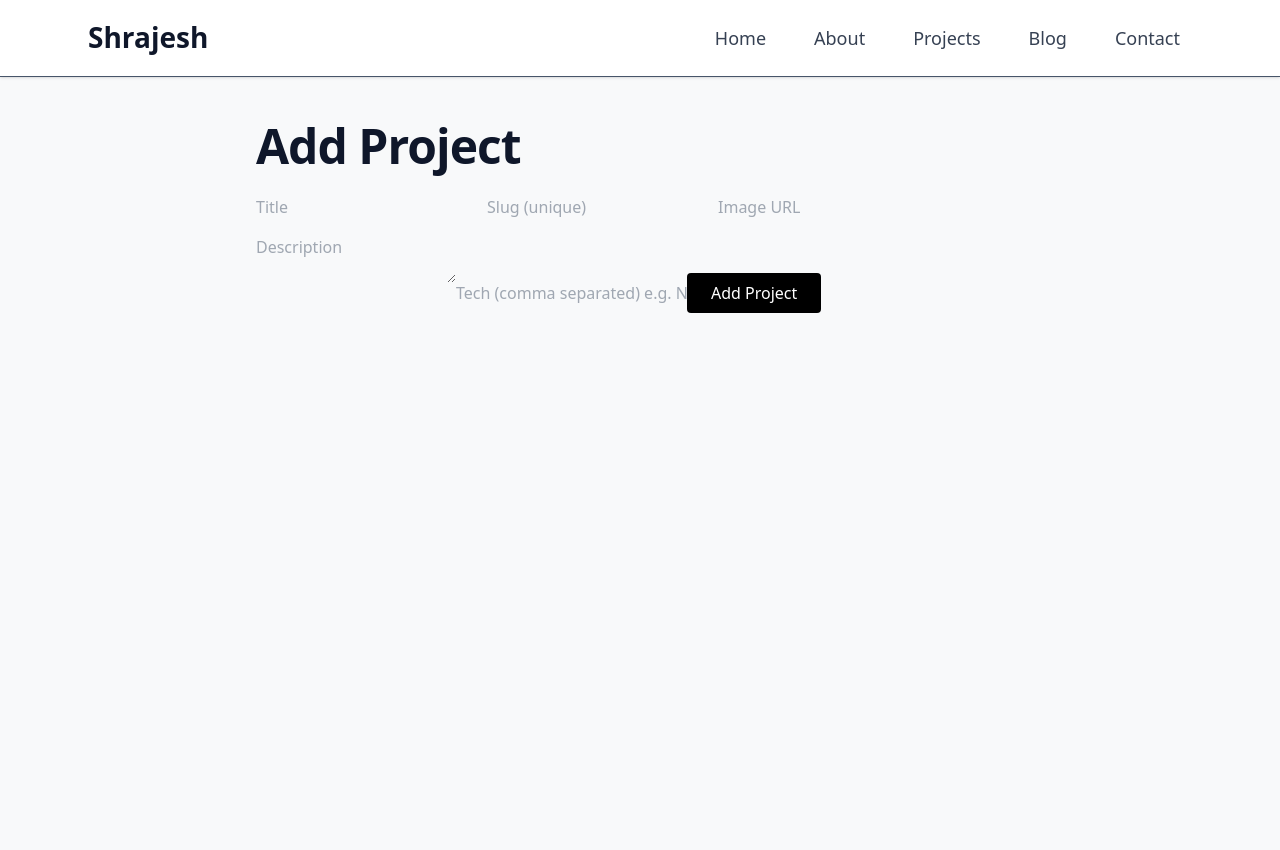
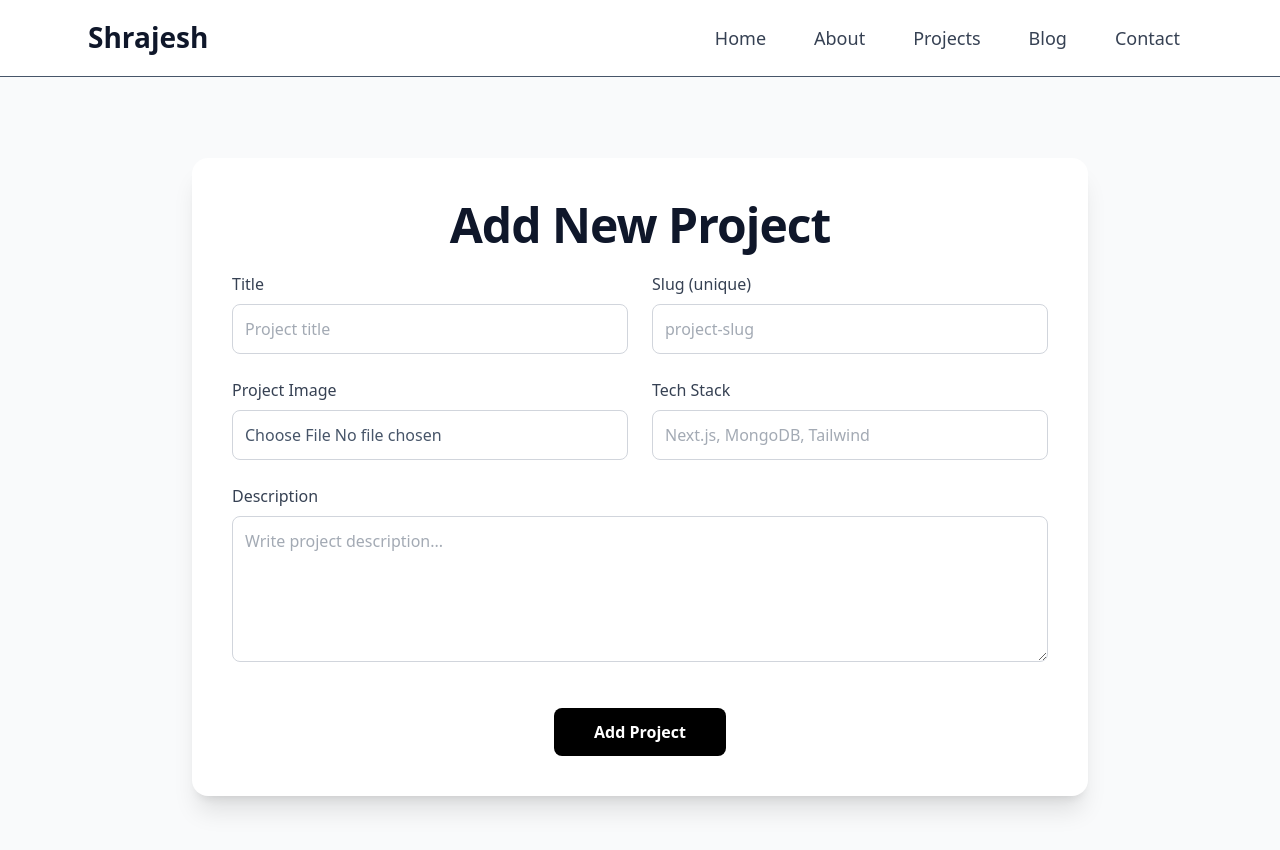
Before and after one commit to shrazesh/portfolio-website, a Next.js app: page /admin/add-project in a window 1280 px wide. Shown: the top 850 px of the page. Built offline with nearby package versions, Linux system fonts and the light colour scheme.

Commit message:
feat(ui,upload): improve admin form styling and enable image upload via public/uploads

```diff
--- a/app/admin/add-project/page.js
+++ b/app/admin/add-project/page.js
@@ -6,10 +6,14 @@ export default function AddProjectPage() {
   const [form, setForm] = useState({
     title: "",
     slug: "",
-    image: "",
+    image: null,
     description: "",
     tech: "",
   });
+
+  const handleFileChange = (e) => {
+    setForm({ ...form, image: e.target.files[0] });
+  };
 
   const handleChange = (e) => {
     setForm({ ...form, [e.target.name]: e.target.value });
@@ -18,13 +22,19 @@ export default function AddProjectPage() {
   const handleSubmit = async (e) => {
     e.preventDefault();
 
+    const formData = new FormData();
+    formData.append("title", form.title);
+    formData.append("slug", form.slug);
+    formData.append("description", form.description);
+    formData.append(
+      "tech",
+      JSON.stringify(form.tech.split(",").map((t) => t.trim())),
+    );
+    formData.append("image", form.image); // ⭐ file
+
     const res = await fetch("/api/projects", {
       method: "POST",
-      headers: { "Content-Type": "application/json" },
-      body: JSON.stringify({
-        ...form,
-        tech: form.tech.split(",").map((t) => t.trim()), // ⭐ important
-      }),
+      body: formData,
     });
 
     const data = await res.json();
@@ -32,46 +42,84 @@ export default function AddProjectPage() {
   };
 
   return (
-    <div className="max-w-3xl mx-auto py-10">
-      <h1 className="text-3xl font-bold mb-6">Add Project</h1>
+    <div className="min-h-screen bg-gray-50 flex items-center justify-center px-4">
+      <div className="w-full max-w-4xl bg-white shadow-xl rounded-2xl p-10">
+        <h1 className="text-4xl font-bold text-center mb-10 text-gray-800">
+          Add New Project
+        </h1>
 
-      <form onSubmit={handleSubmit} className="space-y-4">
+        <form onSubmit={handleSubmit} className="space-y-6">
+          {/* Top Grid */}
+          <div className="grid md:grid-cols-2 gap-6">
+            <Input
+              label="Title"
+              name="title"
+              placeholder="Project title"
+              onChange={handleChange}
+            />
+            <Input
+              label="Slug (unique)"
+              name="slug"
+              placeholder="project-slug"
+              onChange={handleChange}
+            />
+            <div>
+              <label className="block mb-2 font-medium text-gray-700">
+                Project Image
+              </label>
               <input
-          name="title"
-          placeholder="Title"
+                type="file"
+                accept="image/*"
+                onChange={handleFileChange}
+                className="w-full border border-gray-300 rounded-lg p-3"
+              />
+            </div>
+            <Input
+              label="Tech Stack"
+              name="tech"
+              placeholder="Next.js, MongoDB, Tailwind"
               onChange={handleChange}
-          className="input"
             />
-        <input
-          name="slug"
-          placeholder="Slug (unique)"
-          onChange={handleChange}
-          className="input"
-        />
-        <input
-          name="image"
-          placeholder="Image URL"
-          onChange={handleChange}
-          className="input"
-        />
+          </div>
+
+          {/* Description */}
+          <div>
+            <label className="block mb-2 font-medium text-gray-700">
+              Description
+            </label>
             <textarea
               name="description"
-          placeholder="Description"
+              rows="5"
+              placeholder="Write project description..."
               onChange={handleChange}
-          className="input"
+              className="w-full border border-gray-300 rounded-lg p-3 focus:ring-2 focus:ring-black outline-none transition"
             />
+          </div>
 
-        <input
-          name="tech"
-          placeholder="Tech (comma separated) e.g. Next.js, MongoDB"
-          onChange={handleChange}
-          className="input"
-        />
-
-        <button className="bg-black text-white px-6 py-2 rounded">
+          {/* Button */}
+          <div className="text-center pt-4">
+            <button
+              type="submit"
+              className="bg-black text-white px-10 py-3 rounded-lg font-semibold hover:scale-105 hover:bg-gray-900 transition"
+            >
               Add Project
             </button>
+          </div>
         </form>
+      </div>
     </div>
   );
 }
+
+/* Reusable Input */
+function Input({ label, ...props }) {
+  return (
+    <div>
+      <label className="block mb-2 font-medium text-gray-700">{label}</label>
+      <input
+        {...props}
+        className="w-full border border-gray-300 rounded-lg p-3 focus:ring-2 focus:ring-black outline-none transition"
+      />
+    </div>
+  );
+}
--- a/app/api/projects/route.js
+++ b/app/api/projects/route.js
@@ -1,5 +1,7 @@
 import { connectDB } from "@/lib/mongodb";
 import Project from "@/models/Project";
+import fs from "fs";
+import path from "path";
 
 // GET all projects
 export async function GET() {
@@ -18,16 +20,49 @@ export async function GET() {
   }
 }
 
-// ADD new project
+// ADD new project (with image upload)
 export async function POST(req) {
   try {
     await connectDB();
 
-    const body = await req.json();
+    // ✅ Read form data
+    const data = await req.formData();
 
-    await Project.create(body);
+    const title = data.get("title");
+    const slug = data.get("slug");
+    const description = data.get("description");
+    const tech = JSON.parse(data.get("tech"));
+    const file = data.get("image");
 
-    return Response.json({ message: "Project added to MongoDB ✅" });
+    // ✅ Prepare uploads folder
+    const uploadDir = path.join(process.cwd(), "public", "uploads");
+
+    if (!fs.existsSync(uploadDir)) {
+      fs.mkdirSync(uploadDir, { recursive: true });
+    }
+
+    // ✅ Save image file
+    const bytes = await file.arrayBuffer();
+    const buffer = Buffer.from(bytes);
+
+    const fileName = `${Date.now()}-${file.name}`;
+    const filePath = path.join(uploadDir, fileName);
+
+    fs.writeFileSync(filePath, buffer);
+
+    // ✅ Image path to store in DB
+    const imagePath = `/uploads/${fileName}`;
+
+    // ✅ Save project to MongoDB
+    await Project.create({
+      title,
+      slug,
+      description,
+      tech,
+      image: imagePath,
+    });
+
+    return Response.json({ message: "Project added with image ✅" });
   } catch (error) {
     console.error("POST Project Error:", error);
     return Response.json({ error: "Failed to add project" }, { status: 500 });
--- a/app/projects/[slug]/page.js
+++ b/app/projects/[slug]/page.js
@@ -12,7 +12,7 @@ async function getProjects() {
 }
 
 export default async function ProjectDetails({ params }) {
-  const { slug } = params;
+  const { slug } = await params;
 
   const projects = await getProjects();
   const project = projects.find((p) => p.slug === slug);
@@ -42,10 +42,7 @@ export default async function ProjectDetails({ params }) {
 
       <div className="flex gap-2 mt-6 flex-wrap">
         {project.tech?.map((t, i) => (
-          <span
-            key={i}
-            className="bg-gray-200 px-3 py-1 rounded-full text-sm"
-          >
+          <span key={i} className="bg-gray-200 px-3 py-1 rounded-full text-sm">
             {t}
           </span>
         ))}
```
Also changed, not shown: public/uploads/1777797699380-GPT-4.jpg (added). Lines whose indentation alone changed are shown as unchanged.
